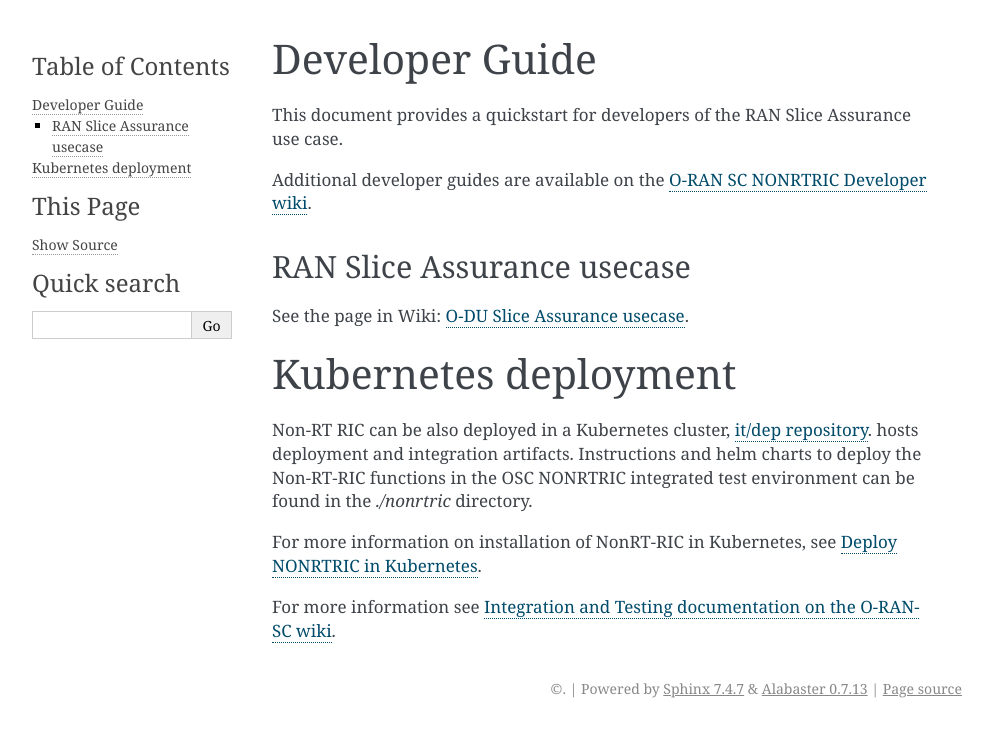
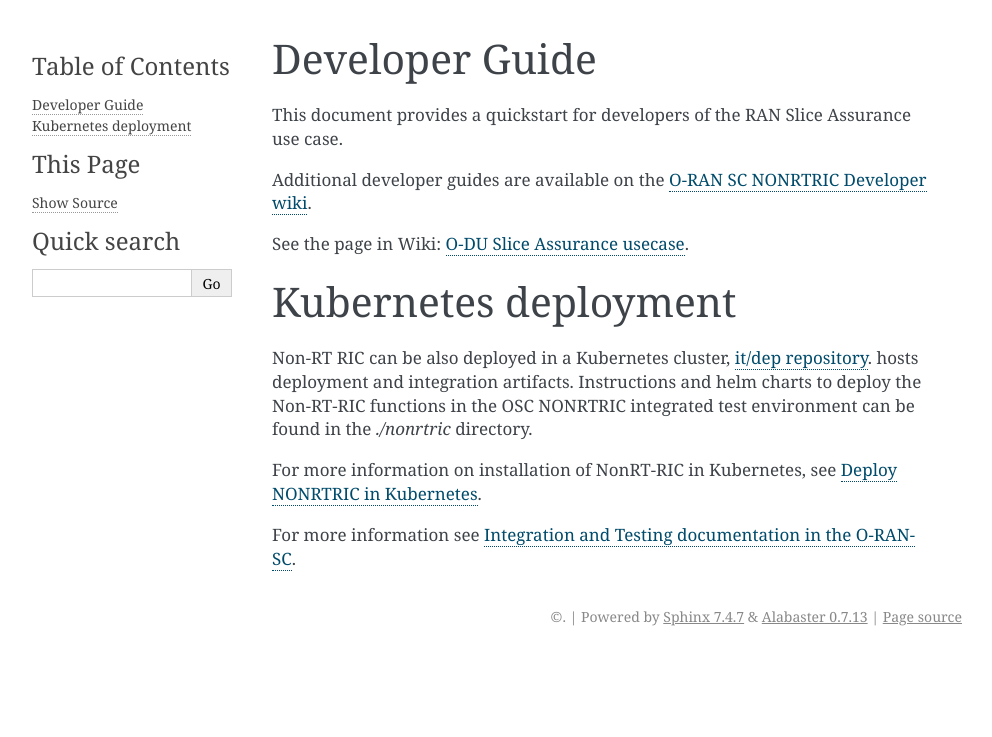
Before and after one commit to o-ran-sc/nonrtric-rapp-ransliceassurance, a Sphinx documentation site: the page built from docs/developer-guide.rst, in a window 1280 px wide. Shown: the top 737 px of the page, without its empty margins (148-1140 px from the left). Built offline with Sphinx 7.4.7, drawn with Linux system fonts in a browser that asks for light colours.

Commit message:
Correct documentation
Issue-ID: NONRTRIC-762
Signed-off-by: elinuxhenrik <henrik.b.andersson@est.tech>
Change-Id: I71f9c3e279bde5909af350c25b587f6f19f32c1f

```diff
--- a/docs/developer-guide.rst
+++ b/docs/developer-guide.rst
@@ -7,10 +7,7 @@
 
 This document provides a quickstart for developers of the RAN Slice Assurance use case.
 
-Additional developer guides are available on the `O-RAN SC NONRTRIC Developer wiki <https://wiki.o-ran-sc.org/display/RICNR/Release+E>`_.
-
-RAN Slice Assurance usecase
----------------------------
+Additional developer guides are available on the `O-RAN SC NONRTRIC Developer wiki <https://wiki.o-ran-sc.org/display/RICNR/Release+F>`_.
 
 See the page in Wiki: `O-DU Slice Assurance usecase <https://wiki.o-ran-sc.org/display/RICNR/O-DU+Slice+Assurance+usecase>`_.
 
@@ -24,4 +21,4 @@
 
 For more information on installation of NonRT-RIC in Kubernetes, see `Deploy NONRTRIC in Kubernetes <https://wiki.o-ran-sc.org/display/RICNR/Deploy+NONRTRIC+in+Kubernetes>`_.
 
-For more information see `Integration and Testing documentation on the O-RAN-SC wiki <https://docs.o-ran-sc.org/projects/o-ran-sc-it-dep/en/latest/index.html>`_.
+For more information see `Integration and Testing documentation in the O-RAN-SC <https://docs.o-ran-sc.org/projects/o-ran-sc-it-dep/en/latest/index.html>`_.
```
